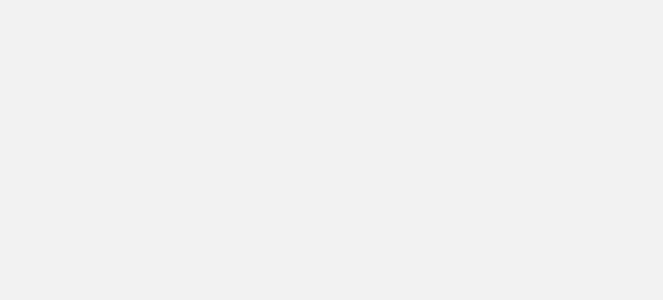
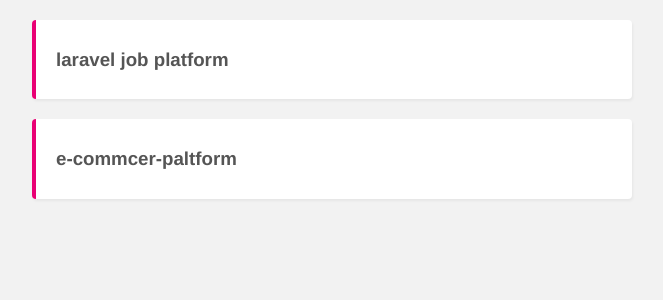
Before and after one commit to ahmadalnaib/projects-planner-vue, a Vue app: page / in a window 1280 px wide. Shown: the top 300 px of the page, without its empty margins (308-971 px from the left). Built offline with nearby package versions, Linux system fonts and the light colour scheme; data requests are answered from the project's data file.

Commit message:
create single project template

```diff
--- /dev/null
+++ b/data/db.json
@@ -0,0 +1,16 @@
+{
+  "projects":[
+    {
+      "id":1,
+      "title":"laravel job platform",
+      "details":"laravel with vue or livewire",
+      "complete":false
+    },
+    {
+      "id":2,
+      "title":"e-commcer-paltform",
+      "details":"laravel with vue or livewire",
+      "complete":true
+    }
+  ]
+}
--- a/package.json
+++ b/package.json
@@ -8,6 +8,7 @@
   },
   "dependencies": {
     "core-js": "^3.6.5",
+    "json-server": "^0.16.3",
     "vue": "^3.0.0",
     "vue-router": "^4.0.0-0"
   },
--- /dev/null
+++ b/src/components/SingleProject.vue
@@ -0,0 +1,41 @@
+<template>
+  <div class="project">
+    <div class="actions">
+      <h3 @click="showDetails" title="show details">{{project.title}}</h3>
+    </div>
+    <div v-if="details" class="details">
+      <p>{{project.details}}</p>
+    </div>
+  </div>
+</template>
+
+<script>
+export default {
+props:['project'],
+
+data(){
+  return {
+    details:false,
+  }
+},
+methods:{
+  showDetails(){
+    this.details=!this.details
+  }
+}
+}
+</script>
+
+<style  scoped>
+.project {
+  margin: 20px auto;
+  background: #fff;
+  padding: 10px 20px;
+  border-radius: 4px;
+  box-shadow: 1px 2px 3px rgb(0, 0, 0,0.05);
+  border-left: 4px solid #e90074;
+}
+h3 {
+  cursor: pointer;
+}
+</style>
--- a/src/views/Home.vue
+++ b/src/views/Home.vue
@@ -1,15 +1,37 @@
 <template>
   <div class="home">
+  <div v-if="projects.length">
+
+     <div v-for="project in projects" :key="project.id">
+      <SingleProject :project="project"/>
+     </div>
 
   </div>
+   </div>
+
 </template>
 
 <script>
-
+import SingleProject from '../components/SingleProject.vue'
 
 export default {
   name: 'Home',
   components: {
+    SingleProject
+  },
+
+  data(){
+    return {
+      projects:[]
+    }
+  },
+
+
+  mounted(){
+    fetch('http://localhost:3000/projects')
+    .then(res =>res.json())
+    .then(data => this.projects = data)
+    .catch(err => console.log(err.message));
 
   }
 }
```
Also changed, not shown: 1 other file (tests, documents, lock files or other folders).
